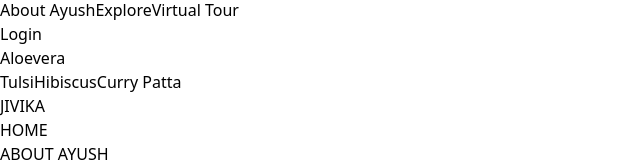
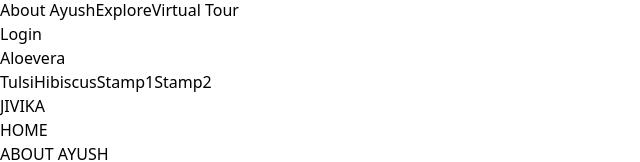
Before and after one commit to Anamika1608/Jivika, a React (Vite) app: page /medicinal-plants in a window 1280 px wide. Shown: the part 233-395 px from the top of the page, without its empty margins (0-640 px from the left). Built offline with nearby package versions, Linux system fonts and the light colour scheme.

Commit message:
Stamp Testing

```diff
--- a/src/components/AR/AR5.jsx
+++ b/src/components/AR/AR5.jsx
@@ -14,7 +14,7 @@
       <pointLight position={[10, 10, 10]} />
       <OrbitControls />
       <Suspense fallback={null}>
-        <Model url="/AR5.glb" scale={[3, 3, 3]} />
+        <Model url="/stamp1.glb" scale={[5, 5, 5]} />
       </Suspense>
     </Canvas>
   );
@@ -24,7 +24,7 @@
   return (
     <div className="w-full h-screen flex flex-col">
       <h1 className="text-3xl font-bold text-center p-4">
-      Interactive 3D Curry Patta Model
+      Stamp 1
       </h1>
       <div className="flex-grow">
         <Scene />
--- a/src/components/AR/AR9.jsx
+++ b/src/components/AR/AR9.jsx
@@ -14,7 +14,7 @@
       <pointLight position={[10, 10, 10]} />
       <OrbitControls />
       <Suspense fallback={null}>
-        <Model url="/AR9.glb" scale={[3, 3, 3]} />
+        <Model url="/stamp2.glb" scale={[5, 5, 5]} />
       </Suspense>
     </Canvas>
   );
@@ -24,7 +24,7 @@
   return (
     <div className="w-full h-screen flex flex-col">
       <h1 className="text-3xl font-bold text-center p-4">
-      Interactive 3D Aloevera Model
+      Stamp2
       </h1>
       <div className="flex-grow">
         <Scene />
--- a/src/components/Tour/List.jsx
+++ b/src/components/Tour/List.jsx
@@ -25,15 +25,15 @@
 
       <Link to='/curry-patta'>
         <button className="mt-6 px-6 py-3  m-6  text-xl sm:text-2xl bg-[#162C22] text-white rounded-full hover:bg-opacity-75 transition duration-300">
-          Curry Patta
+          Stamp1
         </button>
       </Link>
 
-      {/* <Link to='/random'>
+      <Link to='/random'>
         <button className="mt-6 px-6 py-3 m-6  text-xl sm:text-2xl bg-[#162C22] text-white rounded-full hover:bg-opacity-75 transition duration-300">
-          random
+          Stamp2
         </button>
-      </Link> */}
+      </Link>
 
 
     </div>
```
Also changed, not shown: 2 other files (tests, documents, lock files or other folders).
